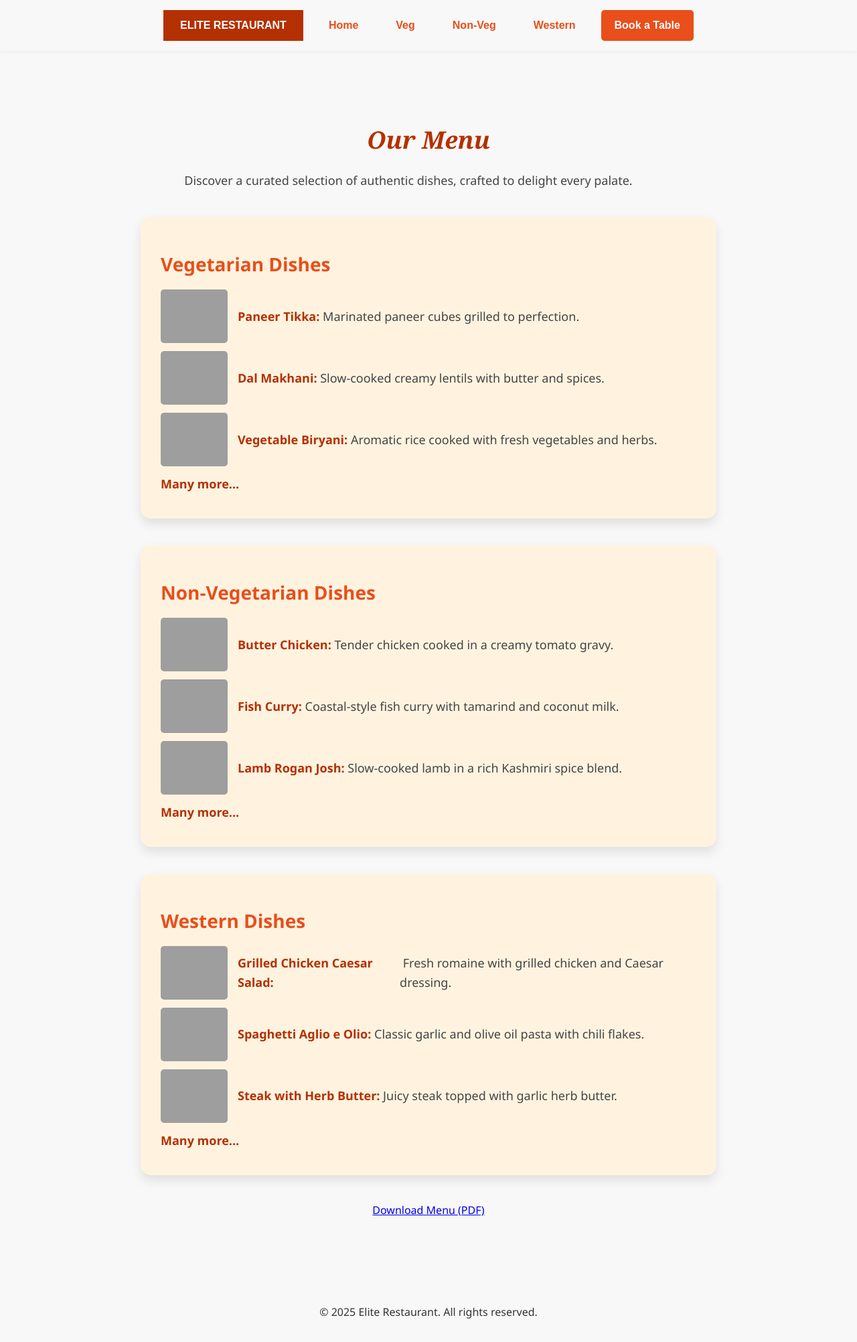
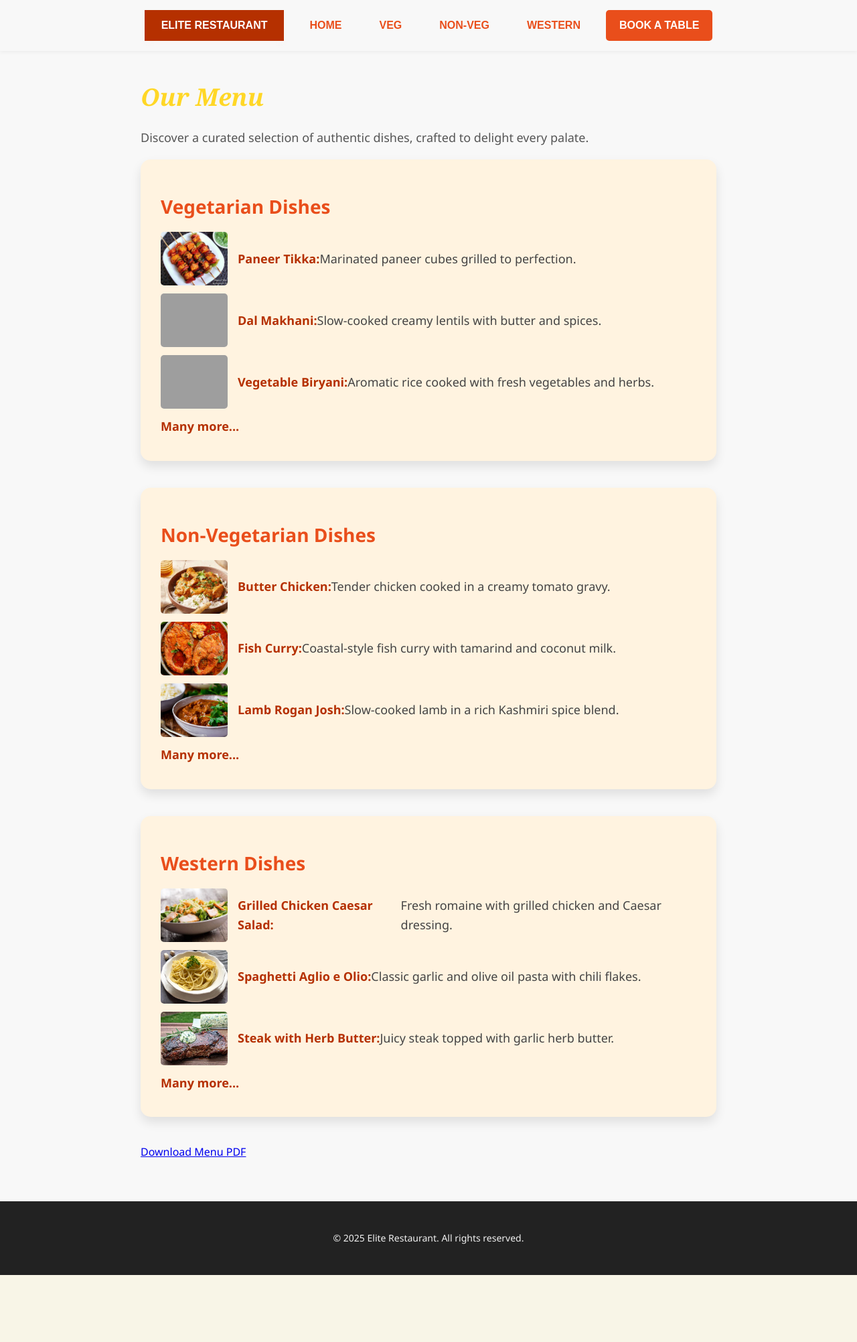
Before and after one commit to satyasaiarunkumar3-cmyk/elite-restaurant-flask, a Flask app: page /menu in a window 1280 px wide. Shown: the whole page at 67% size. After the commit the page ends 1903 px from the top, so only its background shows below. Run offline with Flask 3, Linux system fonts and the light colour scheme; grey boxes are pictures that could not be loaded.

Commit message:
Update Menu.html

```diff
--- a/templates/Menu.html
+++ b/templates/Menu.html
@@ -5,21 +5,18 @@
   <meta name="viewport" content="width=device-width, initial-scale=1" />
   <title>Our Menu - Elite Restaurant</title>
 
-  <!-- External CSS -->
   <link rel="stylesheet" href="/static/style1.css" />
-  <link rel="icon" href="/static/images/log" type="image/png">
+
   <style>
     .menu-section ul {
       list-style: none;
       padding: 0;
     }
-
     .menu-section li {
       display: flex;
       align-items: center;
       margin-bottom: 15px;
     }
-
     .menu-section img {
       width: 100px;
       height: 80px;
@@ -27,123 +24,94 @@
       margin-right: 15px;
       border-radius: 5px;
     }
-
-    main {
-      padding: 40px 20px;
-    }
-
-    .content {
-      text-align: center;
-      margin-bottom: 40px;
-    }
-
-    .content h1 {
-      font-size: 36px;
-      color: #b53000;
-    }
-
-    .content p {
-      font-size: 18px;
-      color: #444;
-    }
-
-    footer {
-      text-align: center;
-      padding: 15px;
-      background-color: #f8f8f8;
-      margin-top: 40px;
-    }
   </style>
 </head>
 
 <body>
 
-<!-- NAVIGATION BAR -->
 <nav>
-  <a href="/" class="nav-box">Elite Restaurant</a>
-  <a href="/">Home</a>
-  <a href="#veg">Veg</a>
-  <a href="#non-veg">Non-Veg</a>
-  <a href="#western">Western</a>
-  <a href="/book-table" class="button-link">Book a Table</a>
+  <a href="/" class="nav-box">ELITE RESTAURANT</a>
+  <a href="/#restaurants">HOME</a>
+  <a href="#veg">VEG</a>
+  <a href="#non-veg">NON-VEG</a>
+  <a href="#western">WESTERN</a>
+  <a href="/book-table" class="button-link">BOOK A TABLE</a>
 </nav>
 
 <main>
 
-  <!-- HEADER -->
   <header class="content">
     <h1>Our Menu</h1>
     <p>Discover a curated selection of authentic dishes, crafted to delight every palate.</p>
   </header>
 
-  <!-- VEG SECTION -->
+  <!-- VEG -->
   <section id="veg" class="menu-section">
     <h2>Vegetarian Dishes</h2>
     <ul>
       <li>
-        <img src="/static/images/paneer_tikka.jpeg" alt="Paneer Tikka" />
-        <strong>Paneer Tikka:</strong>&nbsp;Marinated paneer cubes grilled to perfection.
+        <img src="/static/images/paneer tika.jpeg" alt="Paneer Tikka">
+        <strong>Paneer Tikka:</strong> Marinated paneer cubes grilled to perfection.
       </li>
       <li>
-        <img src="/static/images/dal_makhani.jpg" alt="Dal Makhani" />
-        <strong>Dal Makhani:</strong>&nbsp;Slow-cooked creamy lentils with butter and spices.
+        <img src="/static/images/dal makhani.jpg" alt="Dal Makhani">
+        <strong>Dal Makhani:</strong> Slow-cooked creamy lentils with butter and spices.
       </li>
       <li>
-        <img src="/static/images/vegetable_biryani.jpg" alt="Vegetable Biryani" />
-        <strong>Vegetable Biryani:</strong>&nbsp;Aromatic rice cooked with fresh vegetables and herbs.
+        <img src="/static/images/vegetable birayani.jpg" alt="Vegetable Biryani">
+        <strong>Vegetable Biryani:</strong> Aromatic rice cooked with fresh vegetables and herbs.
       </li>
       <li><strong>Many more...</strong></li>
     </ul>
   </section>
 
-  <!-- NON-VEG SECTION -->
+  <!-- NON VEG -->
   <section id="non-veg" class="menu-section">
     <h2>Non-Vegetarian Dishes</h2>
     <ul>
       <li>
-        <img src="/static/images/butter_chicken.jpeg" alt="Butter Chicken" />
-        <strong>Butter Chicken:</strong>&nbsp;Tender chicken cooked in a creamy tomato gravy.
+        <img src="/static/images/butter chicken.jpeg" alt="Butter Chicken">
+        <strong>Butter Chicken:</strong> Tender chicken cooked in a creamy tomato gravy.
       </li>
       <li>
-        <img src="/static/images/fish_curry.jpg" alt="Fish Curry" />
-        <strong>Fish Curry:</strong>&nbsp;Coastal-style fish curry with tamarind and coconut milk.
+        <img src="/static/images/fish curry.jpg" alt="Fish Curry">
+        <strong>Fish Curry:</strong> Coastal-style fish curry with tamarind and coconut milk.
       </li>
       <li>
-        <img src="/static/images/lamb_rogan_josh.jpg" alt="Lamb Rogan Josh" />
-        <strong>Lamb Rogan Josh:</strong>&nbsp;Slow-cooked lamb in a rich Kashmiri spice blend.
+        <img src="/static/images/Easy-Lamb-Rogan-Josh3.jpg" alt="Lamb Rogan Josh">
+        <strong>Lamb Rogan Josh:</strong> Slow-cooked lamb in a rich Kashmiri spice blend.
       </li>
       <li><strong>Many more...</strong></li>
     </ul>
   </section>
 
-  <!-- WESTERN SECTION -->
+  <!-- WESTERN -->
   <section id="western" class="menu-section">
     <h2>Western Dishes</h2>
     <ul>
       <li>
-        <img src="/static/images/grilled_chicken_caesar_salad.jpeg" alt="Grilled Chicken Caesar Salad" />
-        <strong>Grilled Chicken Caesar Salad:</strong>&nbsp;Fresh romaine with grilled chicken and Caesar dressing.
+        <img src="/static/images/Grilled Chicken caesar salad.jpeg" alt="Grilled Chicken Caesar Salad">
+        <strong>Grilled Chicken Caesar Salad:</strong> Fresh romaine with grilled chicken and Caesar dressing.
       </li>
       <li>
-        <img src="/static/images/spaghetti_aglio_e_olio.jpg" alt="Spaghetti Aglio e Olio" />
-        <strong>Spaghetti Aglio e Olio:</strong>&nbsp;Classic garlic and olive oil pasta with chili flakes.
+        <img src="/static/images/spaghetti aglio e olio.jpg" alt="Spaghetti Aglio e Olio">
+        <strong>Spaghetti Aglio e Olio:</strong> Classic garlic and olive oil pasta with chili flakes.
       </li>
       <li>
-        <img src="/static/images/steak_with_herb_butter.jpeg" alt="Steak with Herb Butter" />
-        <strong>Steak with Herb Butter:</strong>&nbsp;Juicy steak topped with garlic herb butter.
+        <img src="/static/images/steak with herb butter.jpeg" alt="Steak with Herb Butter">
+        <strong>Steak with Herb Butter:</strong> Juicy steak topped with garlic herb butter.
       </li>
       <li><strong>Many more...</strong></li>
     </ul>
   </section>
 
-  <!-- DOWNLOAD -->
-  <p style="text-align:center; margin-top:30px;">
-    <a href="/static/images/menu-card.pdf" download>Download Menu (PDF)</a>
+  <p>
+    <a href="/static/images/menu-card.pdf" download>Download Menu PDF</a>
   </p>
 
 </main>
 
-<footer>
+<footer class="footer">
   <p>&copy; 2025 Elite Restaurant. All rights reserved.</p>
 </footer>
 
```
